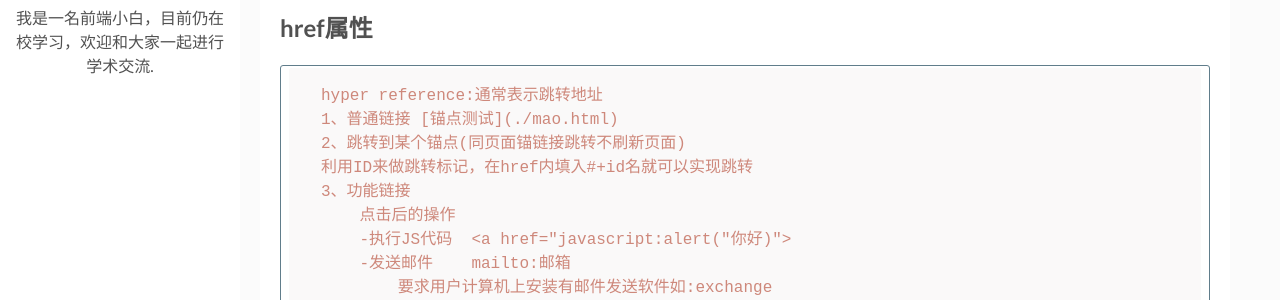
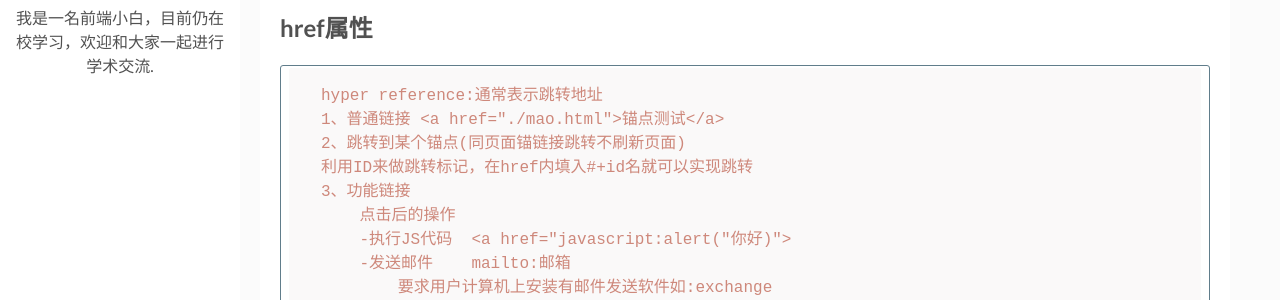
Before and after one commit to stansonzhao/HTML-CSS, a Jekyll site: the page built from _posts/2019-08-15-a-element.md, in a window 1280 px wide and 900 px high, scrolled down 737 px. Shown: the part 173-473 px from the top of the window. Built offline with Jekyll 4.4.1, drawn with Linux system fonts in a browser that asks for light colours; comment, search, counter and statistics services are not loaded; some of the changed lines change nothing that is shown; some of the changed text lies outside the part shown.

Commit message:
Update 2019-08-15-a-element.md

```diff
--- a/_posts/2019-08-15-a-element.md
+++ b/_posts/2019-08-15-a-element.md
@@ -17,7 +17,7 @@ Cascading Style Sheets (English name: Cascading Style Sheets) is a computer lang
 ## href属性
     hyper reference:通常表示跳转地址
     1、普通链接
-[锚点测试](./mao.html)
+<a href="./mao.html">锚点测试</a>
     2、跳转到某个锚点(同页面锚链接跳转不刷新页面)
     利用ID来做跳转标记，在href内填入#+id名就可以实现跳转
     3、功能链接
@@ -31,6 +31,8 @@ Cascading Style Sheets (English name: Cascading Style Sheets) is a computer lang
             要求用户计算机上安装有拨号软件，或用移动端打开
             <a href="tel:XXXXXXXXXX">
 
+
+
 ## target属性
     表示页面打开窗口
     属性值有：
```
